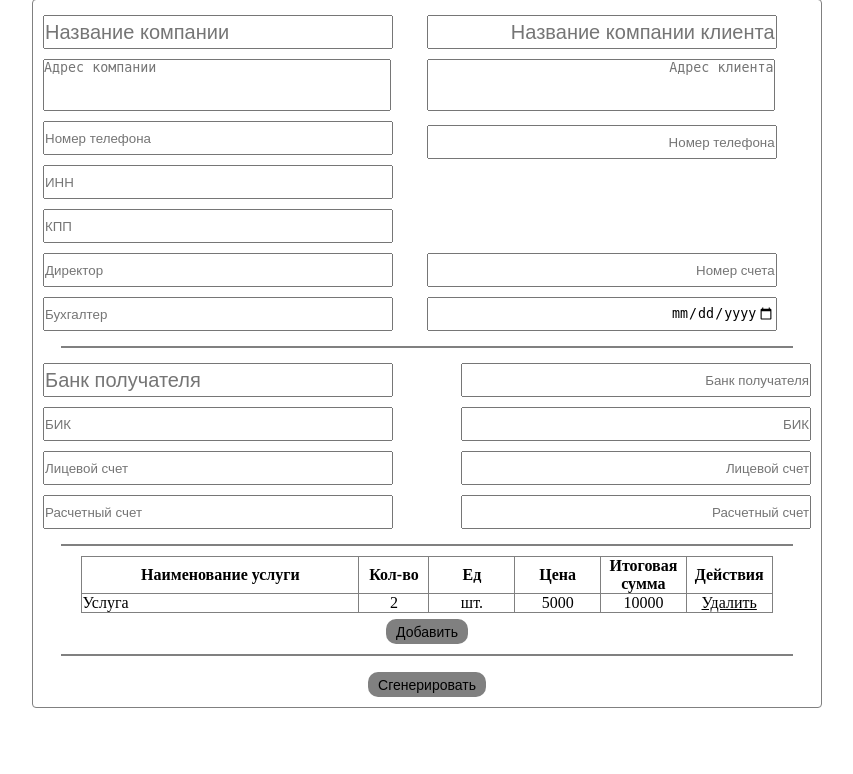
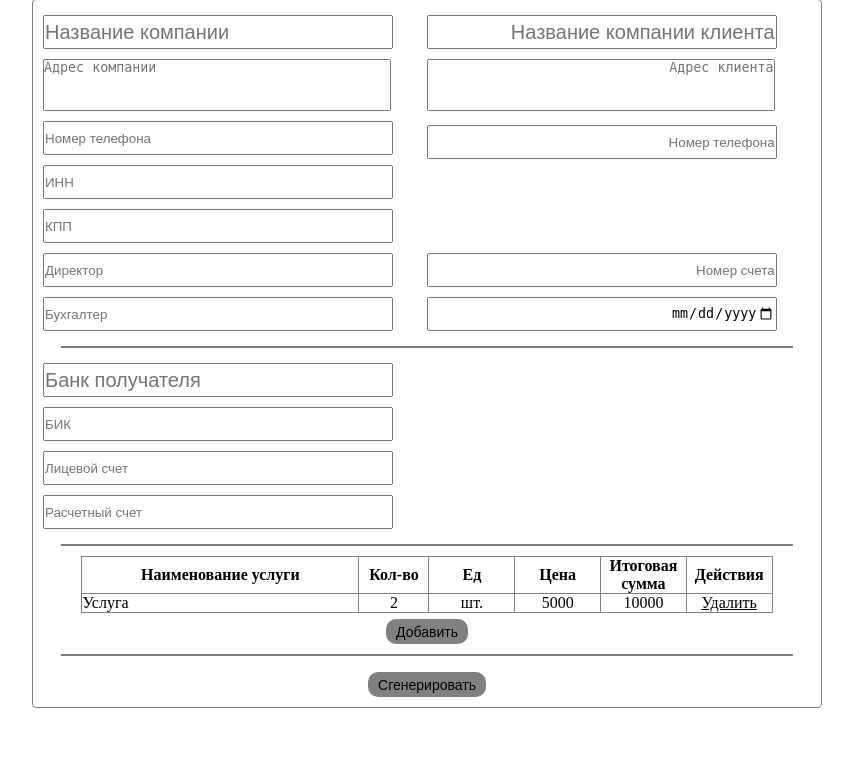
Before and after one commit to danbka220/Practice-with-vue, a PHP site: page / in a window 1280 px wide; the page is wider, and only the part inside the window is pictured. Shown: the part 31-805 px from the top of that part, without its empty margins (243-1096 px from the left). Run offline with PHP 8.4, Linux system fonts and the light colour scheme.

Commit message:
Removed junk inputs

```diff
--- a/pdfBillCreator/index.php
+++ b/pdfBillCreator/index.php
@@ -44,12 +44,7 @@
                     <input type="number" name="bankInvoiceNumber" id="bankInvoiceNumber" placeholder="Лицевой счет" required>
                     <input type="number" name="companyInvoiceNumber" id="companyInvoiceNumber" placeholder="Расчетный счет" required>
                 </div>
-                <div class="data-inner">
-                    <input type="text" name="companyBank" id="companyBank" placeholder="Банк получателя" required>
-                    <input type="number" name="companyBik" id="companyBik" placeholder="БИК" required>
-                    <input type="number" name="bankInvoiceNumber" id="bankInvoiceNumber" placeholder="Лицевой счет" required>
-                    <input type="number" name="companyInvoiceNumber" id="companyInvoiceNumber" placeholder="Расчетный счет" required>
-                </div>
+
             </div>
             <!--  -->
             <hr color='gray' width='95%' height="2px">
```
Also changed, not shown: 1 other file.
